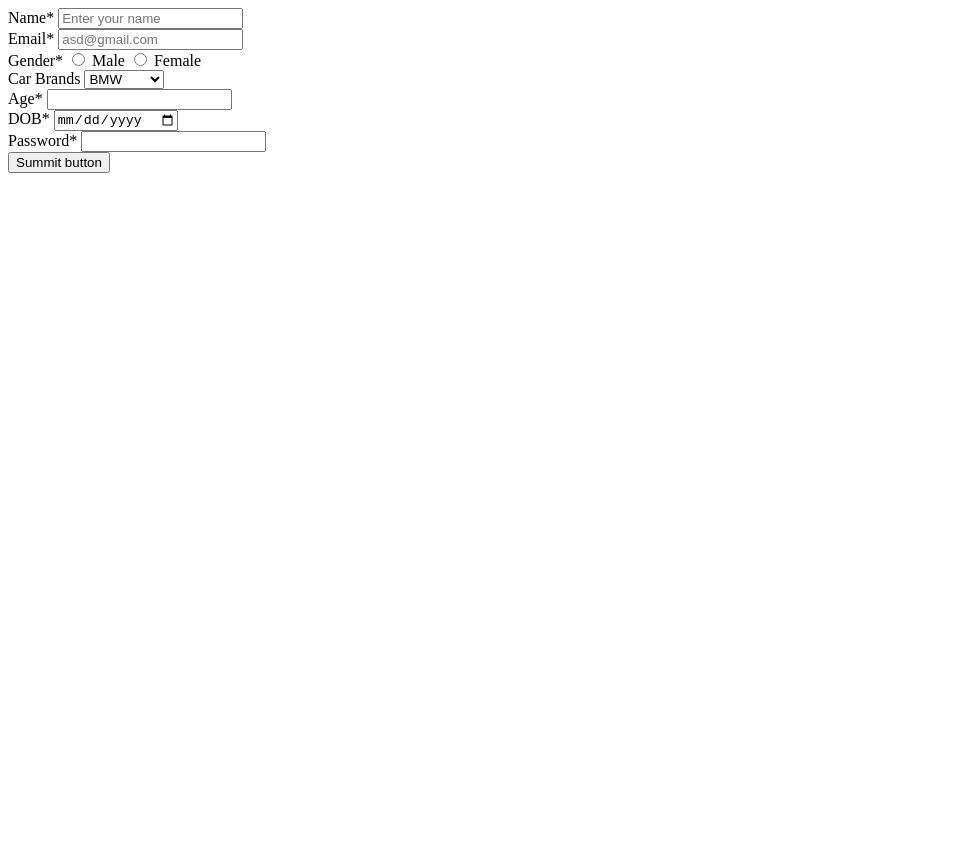
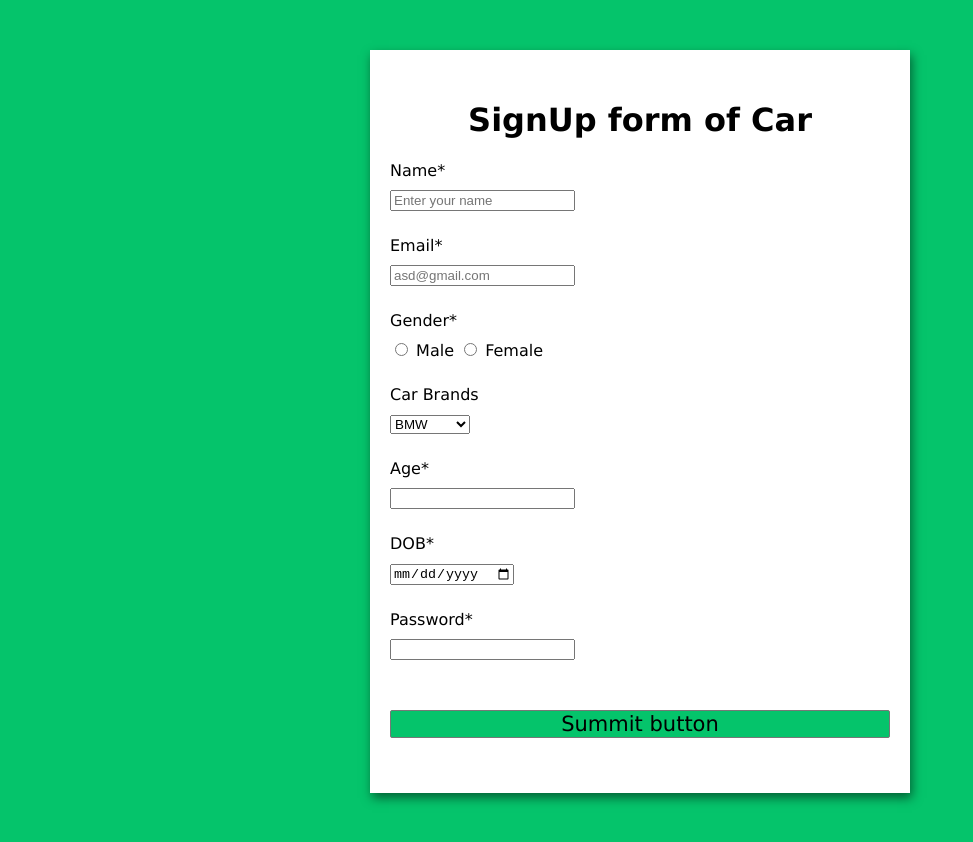
Before and after one commit to acciojob/signup-form-car-sahajamal45, a website: page main.html in a window 1280 px wide. Shown: the whole page, without its empty margins (0-973 px from the left). Before the commit the page ends 800 px from the top, so only its background shows below. Drawn offline with Linux system fonts and the light colour scheme.

Commit message:
created a submission

```diff
--- a/main.html
+++ b/main.html
@@ -8,21 +8,22 @@
 
 <body>
 	<!-- the entire body must be written by student -->
-	<form>
-		<div>
+	<form id="form">
+		<h1>SignUp form of Car  </h1>
+		<div class="form-control">
 <label for="name">Name*</label>
 <input type="text" id="name" placeholder="Enter your name" required>
 	</div>
-	<div>
+	<div class="form-control">
 		<label for="email">Email*</label>
 		<input type="email" id="email" placeholder="asd@gmail.com" required>
 	</div>
-	<div>
+	<div class="form-control">
 		<label for="gender">Gender*</label>
 		<input type="radio" id="gender" name="gender" value="male"/> Male
 <input type="radio" id="gender" name="gender" value="female"/> Female
 	</div>
-	<div>
+	<div class="form-control">
 		<label for="option"> Car Brands</label>
 		<select>
 			<option>BMW</option>
@@ -30,19 +31,19 @@
 			<option>Mercesez</option>
 		</select>
 	</div>
-	<div>
+	<div class="form-control">
 		<label for="age">Age*</label>
 		<input type="number" required>
 	</div>
-	<div>
+	<div class="form-control">
 		<label for="dob" >DOB*</label>
 		<input type="date" id=dop required>
 	</div>
-	<div>
+	<div class="form-control">
 		<label for="password">Password*</label>
 		<input type="password" id="password" required>
 	</div>
-	<div>
+	<div class="form-control">
 		<button  for="summit">Summit button</button>
 	</div>
 
--- a/styles.css
+++ b/styles.css
@@ -1,2 +1,31 @@
-
-/* Your CSS Code here. */
+form {
+background-color: #fff;
+ max-width: 500px;
+ margin: 50px auto;
+ padding: 30px 20px;
+box-shadow: 2px 5px 10px rgba(0, 0, 0, 0.5);
+        }
+.form-control {
+            text-align: left;
+            margin-bottom: 25px;
+        }
+body {
+            background-color: #05c46b;
+            font-family: Verdana;
+            text-align: center;
+        }
+.form-control label {
+            display: block;
+            margin-bottom: 10px;
+        }
+button {
+            background-color: #05c46b;
+            border: 1px solid #777;
+            border-radius: 2px;
+            font-family: inherit;
+            font-size: 21px;
+            display: block;
+            width: 100%;
+            margin-top: 50px;
+            margin-bottom: 20px;
+        }
```
